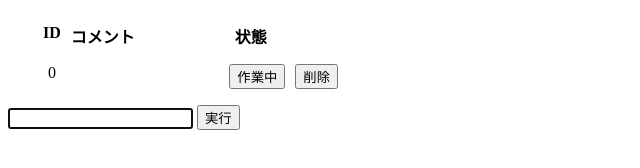
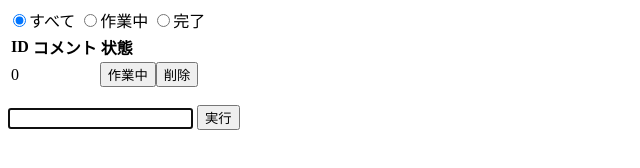
Before and after one commit to orangeman7201/-JS--2-, a plain HTML site: page index.html in a window 1280 px wide. Both pictures are taken after a click on the button "実行". Shown: the whole page, without its empty margins (0-640 px from the left). Drawn offline with Linux system fonts and the light colour scheme.

Commit message:
JS課題③-4

```diff
--- a/index.html
+++ b/index.html
@@ -7,11 +7,19 @@
 </head>
 <body>
 
-  <h1>
-    <p id="id">ID</p>
-    <p id="coment">コメント</p>
-    <p id="status">状態</p>
-  </h1>
+  <form id="form">
+    <label><input type="radio" name="status" value="all" onchange="showTodos()" checked>すべて</label>
+    <label><input type="radio" name="status" value="working" onchange="showWorking()">作業中</label>
+    <label><input type="radio" name="status" value="working finish" onchange="showFinish()">完了</label>
+  </form>
+
+  <table>
+    <tr>
+      <th>ID</th>
+      <th>コメント</th>
+      <th align="left">状態</th>
+    </tr>
+  </table>
 
   <ul>
   </ul>
--- a/main.js
+++ b/main.js
@@ -2,95 +2,133 @@
 
 const todos = [];
 const ul = document.querySelector('ul');
+const table = document.querySelector('table');
 let statusButton,deleteButton;
 
 
-function addTodo (word) {
+function addTodo(word) {
   const addItem = {};
   addItem[word] = 'working';
   todos.push(addItem) ;
 }
 
+function createTd(todo, index) {
+  const tr = document.createElement('tr');
+  const td1 = document.createElement('td');
+  td1.innerHTML = index;
+  tr.appendChild(td1);
 
-function showTodos () {
-  todos.forEach((todo, index) => {
-    const li = document.createElement('li');
-    li.innerHTML = index;
+  const td2 = document.createElement('td');
+  td2.innerHTML = Object.keys(todo);
+  tr.appendChild(td2);
 
-    const span = document.createElement('span');
-    span.innerHTML = Object.keys(todo);
-    li.appendChild(span);
+  createDeleteButton();
+  addDeleteFeature(index);
+  tr.appendChild(deleteButton);
 
-    createDeleteButton ();
-    addDeleteFeature (index);
-    li.appendChild(deleteButton);
+  createStatusButton(Object.values(todo));
+  addStatusFeature(Object.keys(todo), index);
+  tr.appendChild(statusButton);
 
-    createStatusButton (Object.values(todo));
-    addStatusFeature (Object.keys(todo), index);
-    li.appendChild(statusButton);
-
-    ul.appendChild(li);
-   });
+  table.appendChild(tr);
 }
 
+function showFinish() {
+  updateStatus();
+  todos.forEach((todo, index) => {
+    if (`${todos[index][Object.keys(todo)]}`.includes('finish')) {
+      createTd(todo, index);
+    }
+  });
+}
 
-function createStatusButton (status) {
+function showWorking() {
+  updateStatus();
+  todos.forEach((todo, index) => {
+    if (todos[index][Object.keys(todo)] === 'working') {
+      createTd(todo, index);
+    }
+  });
+}
+
+function showTodos() {
+  updateStatus();
+  todos.forEach((todo, index) => {
+    createTd(todo, index);
+ });
+}
+
+function createStatusButton(status) {
   statusButton = document.createElement('button');
-  if (status == 'working finish') {
-    statusButton.className = 'working finish';
+  if(status == 'working finish') {
     statusButton.textContent = '完了';
   } else {
-    statusButton.className = 'working';
     statusButton.textContent = '作業中';
   }
 }
 
-
-function addStatusFeature (todo, index) {
+function addStatusFeature(todo, index) {
   statusButton.addEventListener('click', () => {
-    const working = document.getElementsByClassName('working')[index];
-    working.classList.toggle('finish');
-    if (working.classList.contains('finish')) {
-      working.innerHTML = '完了';
+    if(`${todos[index][todo]}`.includes('finish')) {
+      todos[index][todo] = 'working';
+    } else {
       todos[index][todo] = 'working finish';
-    } else {
-      working.innerHTML = `作業中`;
-      todos[index][todo] = 'working';
     }
+  radioFunction();
   });
 }
 
-
-function createDeleteButton () {
+function createDeleteButton() {
   deleteButton = document.createElement('button');
 	deleteButton.textContent = '削除';
 	deleteButton.className = 'deleteClassName';
 }
 
-
-function addDeleteFeature (number) {
+function addDeleteFeature(number) {
   deleteButton.addEventListener('click', () => {
     todos.splice(number, 1);
     updateStatus ();
-    showTodos ();
+    radioFunction();
   });
 }
 
-
-function updateStatus () {
-  while (ul.firstChild) {
-    ul.removeChild(ul.firstChild);
+function updateStatus() {
+  while (table.firstChild) {
+    table.removeChild(table.firstChild);
   };
+  const tr = document.createElement('tr');
+  tr.innerHTML = '<th>ID</th><th>コメント</th><th align="left">状態</th>';
+  table.appendChild(tr);
 }
 
+function getRadioValue(){
+  const radios = document.getElementsByName('status');
+  let result;
+  for(let i = 0; i < radios.length; i++) {
+    if (radios[i].checked) {
+      result = radios[i].value;
+      break;
+    }
+  }
+  return result;
+}
+
+function radioFunction() {
+  if (getRadioValue() === 'all') {
+    showTodos();
+  } else if (getRadioValue() === 'working'){
+    showWorking();
+  } else if (getRadioValue() === 'working finish') {
+    showFinish();
+  }
+}
 
 document.getElementById('submit-button').addEventListener('click', () => {
   updateStatus ();
-
   const inputJS = document.getElementById('input-html');
   let todoItem = inputJS.value;
   addTodo(todoItem);
-  showTodos();
+  radioFunction();
   inputJS.value = '';
   inputJS.focus();
 });
--- a/styles.css
+++ b/styles.css
@@ -11,8 +11,6 @@ h1 {
   margin-right: 100px;
   margin-left: 10px;
 }
-
-
 
 ul {
   list-style: none;
```
